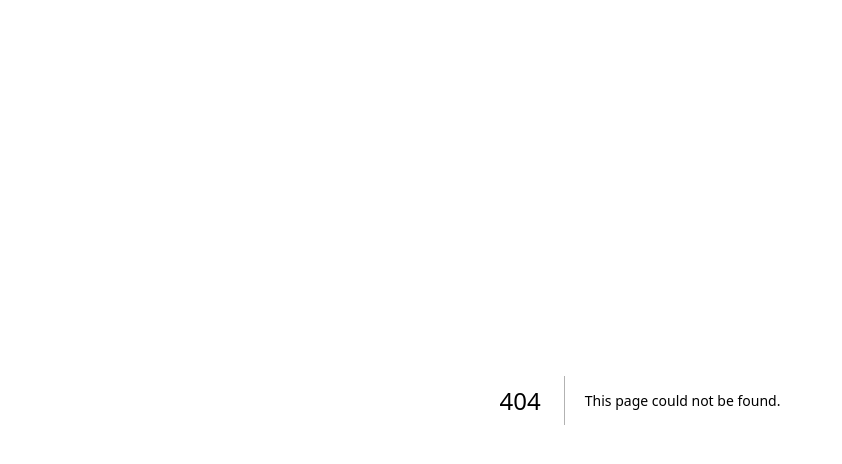
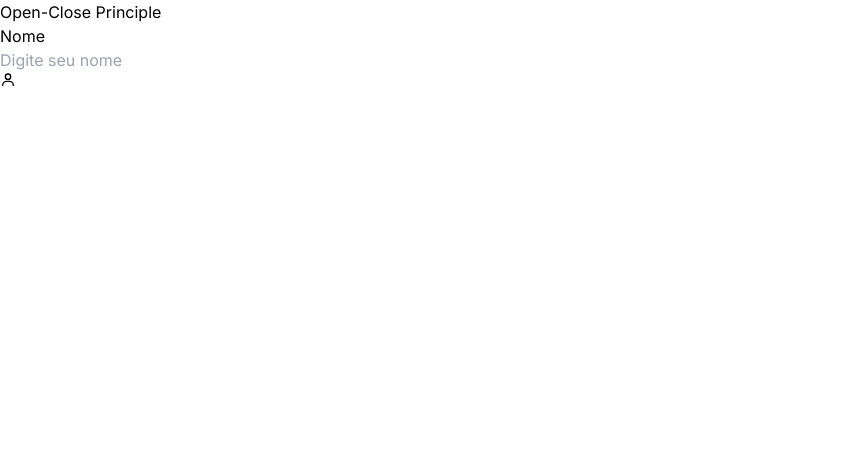
Before and after one commit to AndersonNascimentoAFSN/todo-react-query-next, a Next.js app: page /openclose in a window 1280 px wide. Before the commit this address had no page. Shown: the top 464 px of the page, without its empty margins (0-842 px from the left). Built offline with nearby package versions, Linux system fonts and the light colour scheme.

Commit message:
feat: Open close principle

```diff
--- a/package.json
+++ b/package.json
@@ -24,6 +24,7 @@
     "react": "18.2.0",
     "react-dom": "18.2.0",
     "react-hook-form": "^7.43.9",
+    "react-icons": "^4.8.0",
     "tailwindcss": "3.3.1",
     "typescript": "5.0.4"
   }
--- /dev/null
+++ b/src/app/components/Input.tsx
@@ -0,0 +1,32 @@
+'use client'
+
+import { InputHTMLAttributes, ReactNode } from "react"
+import { BiUser } from 'react-icons/bi'
+import { InputLabel } from "./InputLabel";
+
+type InputProps = InputHTMLAttributes<HTMLInputElement> & {
+  leftIcon?: boolean;
+  label?: string
+  id: string
+  children: ReactNode
+}
+
+export function Input({ leftIcon = false, label, id, children, ...rest }: InputProps) {
+  return (
+    <div className="flex flex-col w-full">
+
+      {/* {label && (
+        <InputLabel id={id}>{label}</InputLabel>
+      )} */}
+      {children}
+
+      <input type="text" id={id} {...rest} />
+
+      {leftIcon && (
+        <div>
+          <BiUser />
+        </div>
+      )}
+    </div>
+  )
+}
--- /dev/null
+++ b/src/app/components/InputLabel.tsx
@@ -0,0 +1,12 @@
+import { ReactNode } from "react"
+
+type InputLabelProps = {
+  id: string,
+  children: ReactNode
+}
+
+export function InputLabel({ id, children }: InputLabelProps) {
+  return (
+    <label htmlFor={id}>{children}</label>
+  )
+}
--- /dev/null
+++ b/src/app/openclose/page.tsx
@@ -0,0 +1,16 @@
+import { Input } from "../components/Input";
+import { InputLabel } from "../components/InputLabel";
+
+export default function OpenClose() {
+  return (
+    <div>
+      <h2>Open-Close Principle</h2>
+
+      <Input placeholder="Digite seu nome" leftIcon label="nome" id="name">
+        <InputLabel id="name">
+          Nome
+        </InputLabel>
+      </Input>
+    </div>
+  )
+}
```
Also changed, not shown: 1 other file (tests, documents, lock files or other folders).
